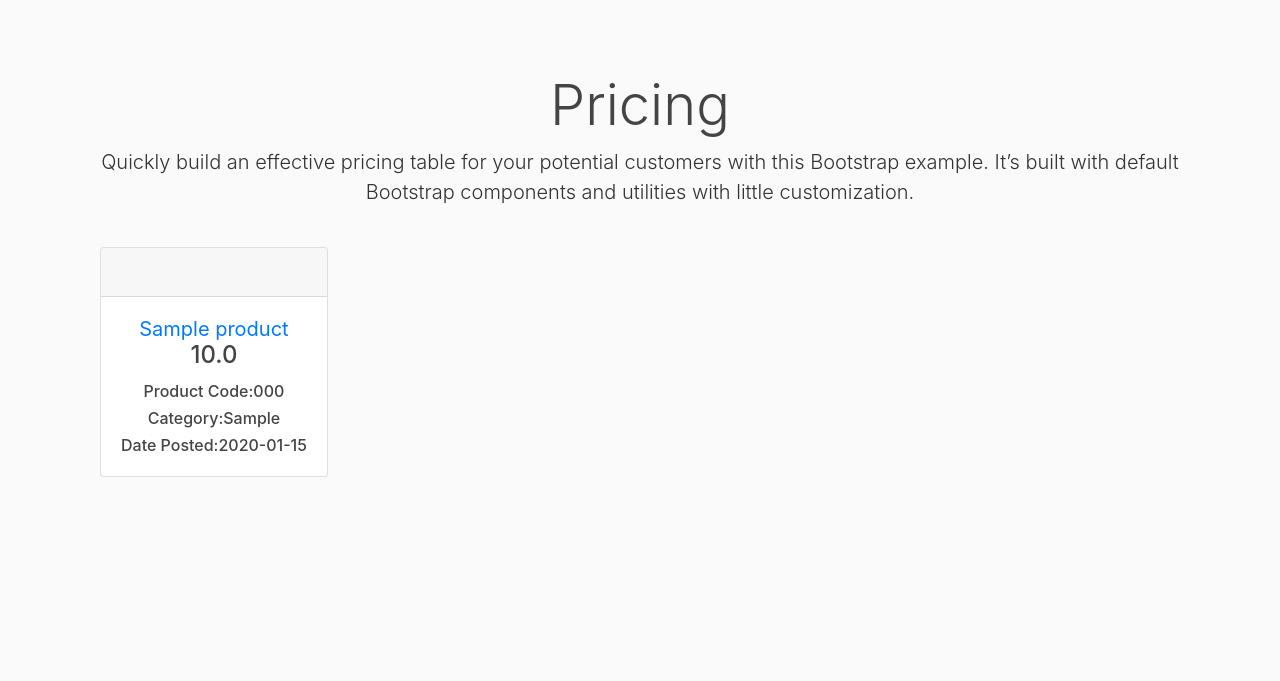
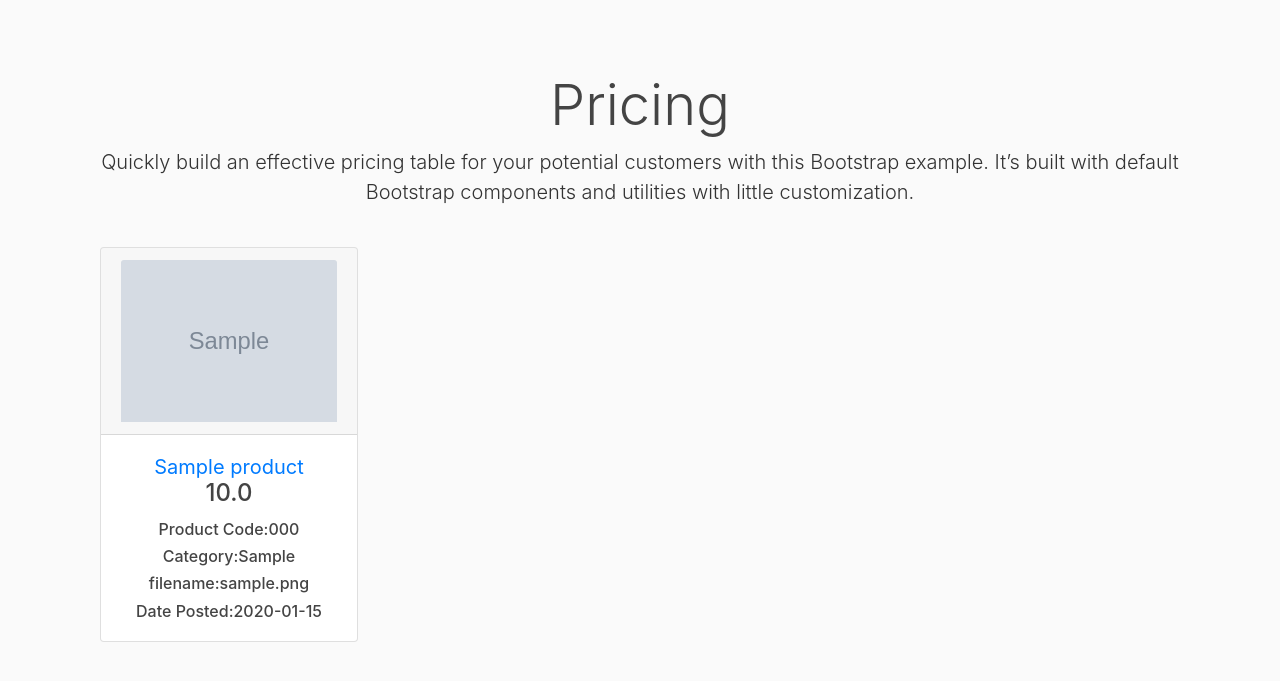
Before and after one commit to alexfiel/Flask_inventory, a Flask app: page / in a window 1280 px wide. Shown: the part 56-737 px from the top of the page. Run offline with Flask 2, Linux system fonts and the light colour scheme; tables that the repository leaves empty hold one stand-in row (values such as "Sample post"); grey boxes marked "Sample" are stand-in pictures; some libraries are stand-ins or nearby versions.

Commit message:
solved the image show in the main html

```diff
--- a/inventory/products/routes.py
+++ b/inventory/products/routes.py
@@ -67,7 +67,7 @@ def new_product():
 @products.route('/product/<int:prod_id>')
 def product(prod_id):
     product = Product.query.get_or_404(prod_id)
-    return render_template('product.html', title=product.prodname, product=product)
+    return render_template('product.html', title=product.prodname, product=product, prod_image = product.prod_image)
 
 
 @products.route('/product/<int:prod_id>/update', methods=['GET', 'POST'])
--- a/inventory/templates/home.html
+++ b/inventory/templates/home.html
@@ -23,7 +23,7 @@
 
                 <div class="card mb-4 shadow-sm">
                     <div class="card-header">
-                        <img class="card-img-top" src="{{ prod_image }}">
+                        <img class="card-img-top" src="{{url_for('static', filename='data_pics/product_img/' + product.prod_image)}}">
 
                     </div>
                     <div class="card-body">
@@ -31,6 +31,7 @@
                         <h4 class="card-title pricing-card-title">{{ product.price }}</h4>
                         <h6 class="card-text">Product Code:{{ product.prodcode }}</h6>
                         <h6 class="card-text">Category:{{ product.category }}</h6>
+                        <h6 class="card-text">filename:{{ product.prod_image }}</h6>
                         <h6 class="card-text"> Date Posted:{{ product.date_posted.strftime('%Y-%m-%d') }}</h6>
                     </div>
                 </div>
--- a/inventory/templates/product.html
+++ b/inventory/templates/product.html
@@ -6,7 +6,7 @@
                 <h4 class="my-0 font-weight-normal">{{ product.prodname }}</h4>
             </div>
             <div class="card-body">
-                <img class="rounded-circle account-img" src="{{ image_file }}">
+                <img class="rounded-circle account-img" src="{{url_for('static', filename='data_pics/product_img/' + prod_image)}}">
                 <h1 class="card-title pricing-card-title">{{ product.price }}</h1>
                 <p>Posted by:{{ product.author.username }} Date Posted:{{ product.date_posted.strftime('%Y-%m-%d') }}</p>
                 {% if product.author == current_user %}
```
